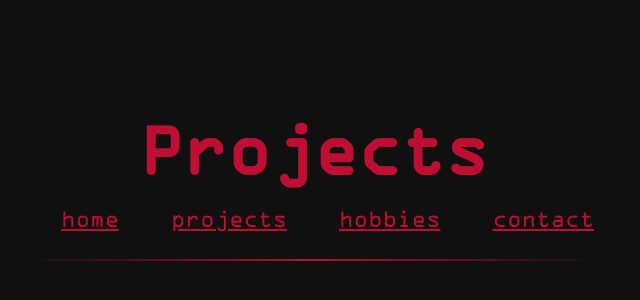
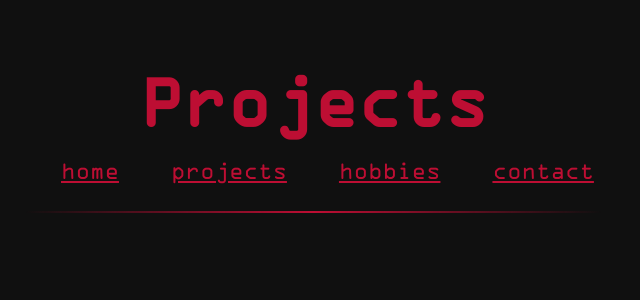
Before and after one commit to LordDeatHunter/dhhome, a SvelteKit app: page /projects in a window 1280 px wide. Shown: the part 224-524 px from the top of the page, without its empty margins (327-967 px from the left). Built offline with nearby package versions, Linux system fonts and the light colour scheme; some icons are missing.

Commit message:
Add padding to bottom of page

```diff
--- a/src/routes/contact/+page.svelte
+++ b/src/routes/contact/+page.svelte
@@ -13,7 +13,7 @@
 </script>
 
 <main id="contact" class="bg-contact flex flex-col items-center gap-0">
-  <div class="grow-in flex flex-col items-center justify-center gap-4 pt-12">
+  <div class="page-content">
     <h1 class="fade-in text-7xl font-[960]">Contact</h1>
     <NavBar />
   </div>
--- a/src/routes/hobbies/+page.svelte
+++ b/src/routes/hobbies/+page.svelte
@@ -8,7 +8,7 @@
 </script>
 
 <main id="contact" class="bg-contact flex flex-col items-center gap-0">
-  <div class="grow-in flex flex-col items-center justify-center gap-4 pt-12">
+  <div class="page-content">
     <h1 class="fade-in text-7xl font-[960]">Hobbies</h1>
     <NavBar />
     <div class="divider-h slower-fade-in" />
--- a/src/routes/projects/+page.svelte
+++ b/src/routes/projects/+page.svelte
@@ -8,7 +8,7 @@
 </script>
 
 <main id="projects" class="bg-projects flex flex-col items-center justify-center gap-0">
-  <div class="grow-in flex flex-col items-center justify-center gap-4 pt-12">
+  <div class="page-content">
     <h1 class="fade-in text-7xl font-[960]">Projects</h1>
     <NavBar />
     <div class="divider-h slower-fade-in" />
--- a/src/style/style.css
+++ b/src/style/style.css
@@ -3,6 +3,10 @@
 @tailwind base;
 
 @layer base {
+  .page-content {
+    @apply grow-in flex flex-col items-center justify-center gap-4 pb-24 pt-12;
+  }
+
   #home {
     color: var(--txt-black);
 
--- a/static/assets/caps/manual_overrides.json
+++ b/static/assets/caps/manual_overrides.json
@@ -103,5 +103,11 @@
   },
   "207348": {
     "name": "Зајечарско"
+  },
+  "166450": {
+    "name": "Perlenbacher"
+  },
+  "179815": {
+    "name": "Riedenburger"
   }
 }
```
